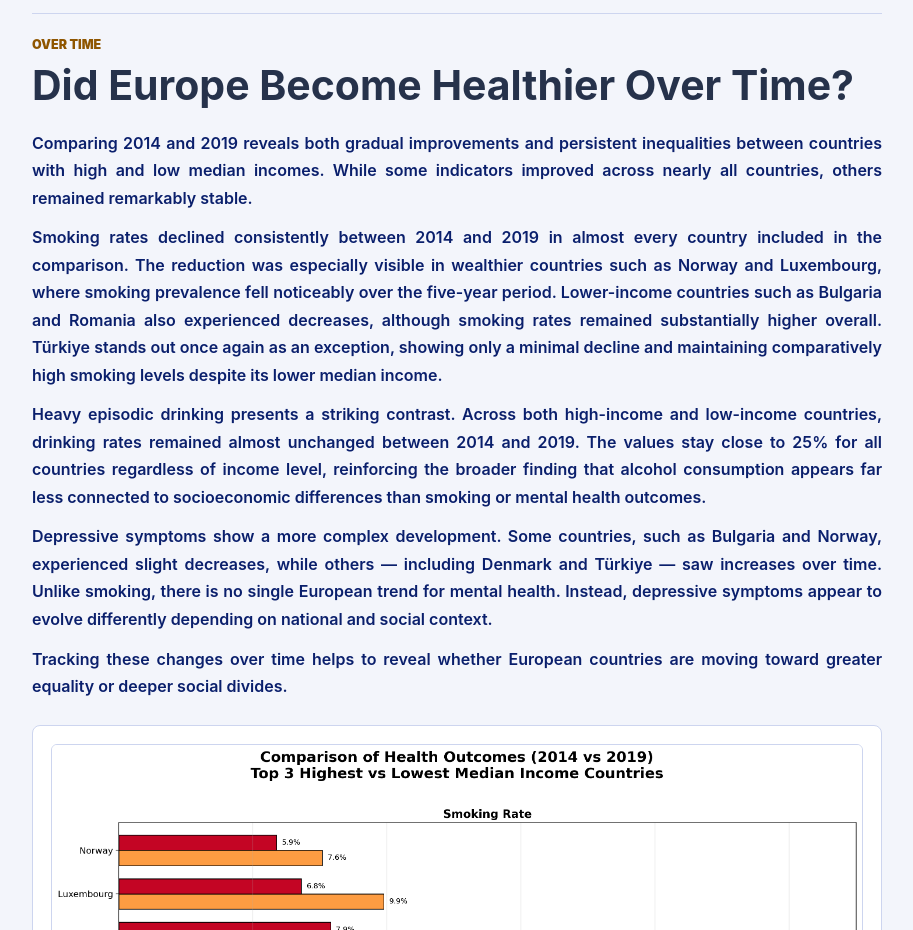
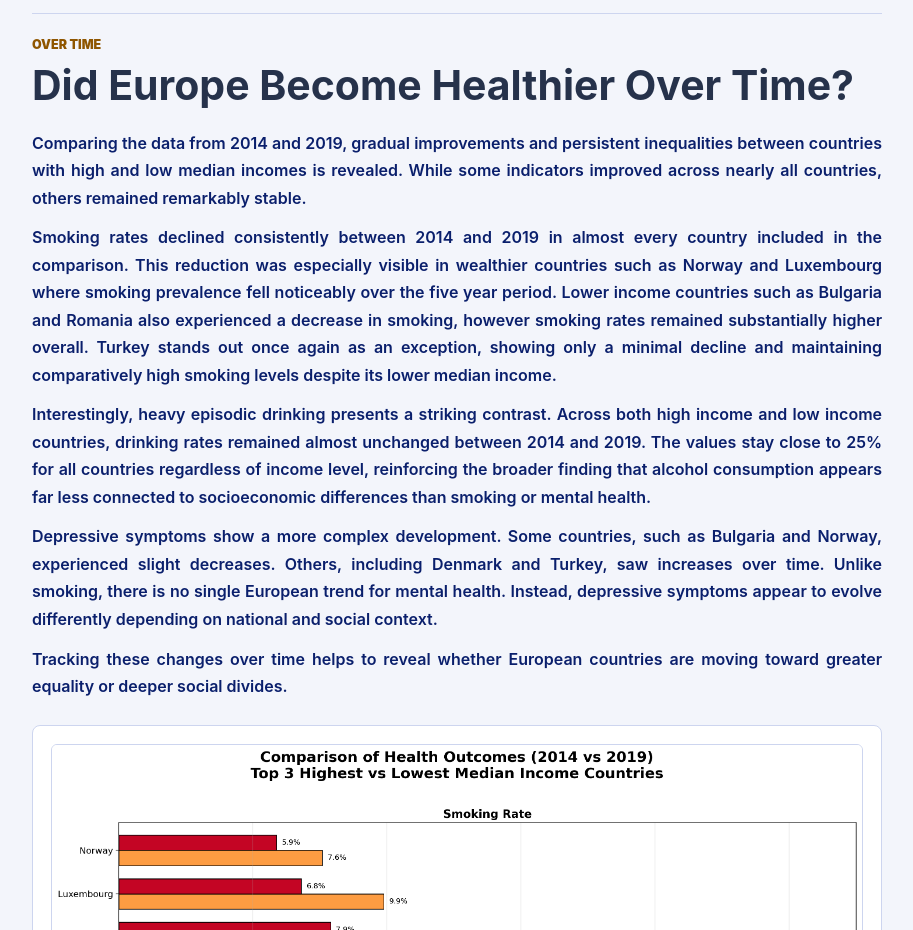
Before and after one commit to DanielMajzik/danielmajzik.github.io, a React (Vite) app: page / in a window 1280 px wide. Shown: the part 3260-4190 px from the top of the page, without its empty margins (183-1096 px from the left). Built offline with nearby package versions, Linux system fonts and the light colour scheme.

Commit message:
more changes to text

```diff
--- a/src/sections/TimeEvolutionSection.tsx
+++ b/src/sections/TimeEvolutionSection.tsx
@@ -13,33 +13,33 @@ export function TimeEvolutionSection() {
       />
       <StoryCopy>
         <p>
-          Comparing 2014 and 2019 reveals both gradual improvements and
+          Comparing the data from 2014 and 2019, gradual improvements and
           persistent inequalities between countries with high and low median
-          incomes. While some indicators improved across nearly all countries,
+          incomes is revealed. While some indicators improved across nearly all countries,
           others remained remarkably stable.
         </p>
         <p>
           Smoking rates declined consistently between 2014 and 2019 in almost
-          every country included in the comparison. The reduction was especially
-          visible in wealthier countries such as Norway and Luxembourg, where
-          smoking prevalence fell noticeably over the five-year period.
-          Lower-income countries such as Bulgaria and Romania also experienced
-          decreases, although smoking rates remained substantially higher overall.
-          Türkiye stands out once again as an exception, showing only a minimal
+          every country included in the comparison. This reduction was especially
+          visible in wealthier countries such as Norway and Luxembourg where
+          smoking prevalence fell noticeably over the five year period.
+          Lower income countries such as Bulgaria and Romania also experienced
+          a decrease in smoking, however smoking rates remained substantially higher overall.
+          Turkey stands out once again as an exception, showing only a minimal
           decline and maintaining comparatively high smoking levels despite its
           lower median income.
         </p>
         <p>
-          Heavy episodic drinking presents a striking contrast. Across both high-income
-          and low-income countries, drinking rates remained almost unchanged between 2014
+          Interestingly, heavy episodic drinking presents a striking contrast. Across both high income
+          and low income countries, drinking rates remained almost unchanged between 2014
           and 2019. The values stay close to 25% for all countries regardless of income
           level, reinforcing the broader finding that alcohol consumption appears far
-          less connected to socioeconomic differences than smoking or mental health outcomes.
+          less connected to socioeconomic differences than smoking or mental health.
         </p>
         <p>
           Depressive symptoms show a more complex development. Some countries, such as
-          Bulgaria and Norway, experienced slight decreases, while others — including
-          Denmark and Türkiye — saw increases over time. Unlike smoking, there is no
+          Bulgaria and Norway, experienced slight decreases. Others, including
+          Denmark and Turkey, saw increases over time. Unlike smoking, there is no
           single European trend for mental health. Instead, depressive symptoms appear
           to evolve differently depending on national and social context.
         </p>
```
